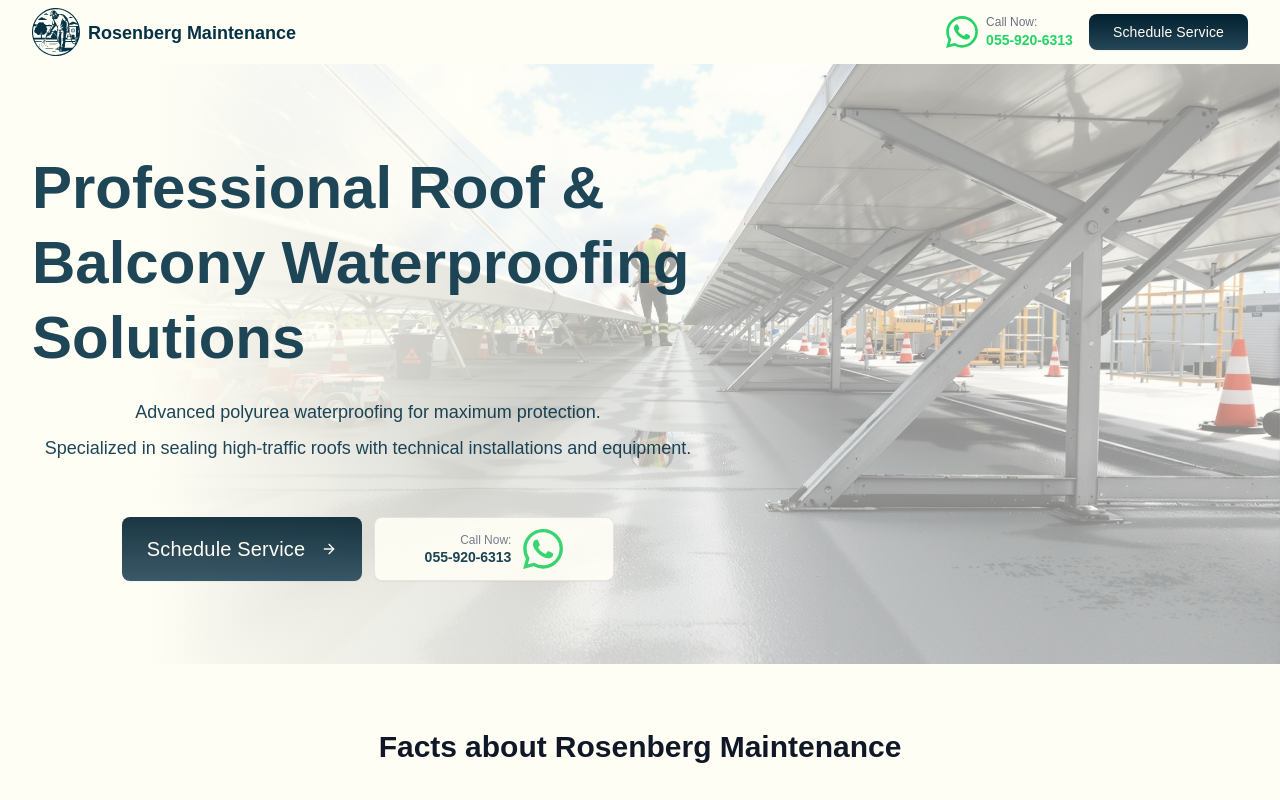
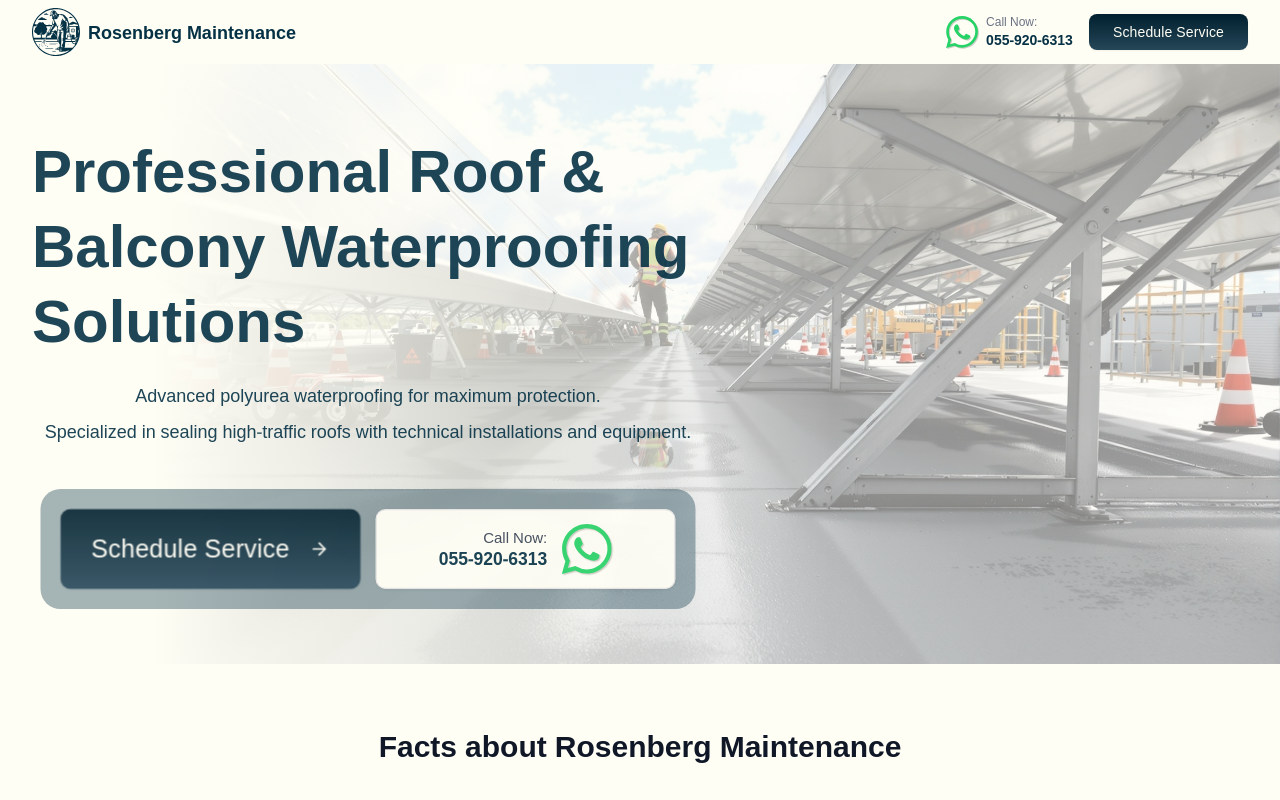
Before and after one commit to ilyaizen/rosenberg-maintenance-next, a Next.js app: page /en in a window 1280 px wide. Shown: the top 800 px of the page. Built offline with nearby package versions, Linux system fonts and the light colour scheme.

Commit message:
Improve hero, header, and facts UI styling

```diff
--- a/src/components/Facts.tsx
+++ b/src/components/Facts.tsx
@@ -48,17 +48,20 @@
 
                 {/* Large, faint icon overlay (under gradients) */}
                 <div className="absolute inset-0 z-0" aria-hidden="true">
-                  <Icon className="pointer-events-none absolute top-10 right-10 translate-x-1/2 -translate-y-1/2 origin-top-right h-20 w-20 text-white transition-transform duration-500 ease-out group-hover:scale-125" />
+                  <Icon className="pointer-events-none absolute top-20 right-20 h-40 w-40 origin-top-right translate-x-1/2 -translate-y-1/2 text-white opacity-40 transition-transform duration-500 ease-out group-hover:scale-125" />
                 </div>
 
                 {/* Overlays for readability (above icon) */}
                 <div className="absolute inset-0 z-10 bg-black/20" aria-hidden="true" />
-                <div className="absolute inset-x-0 bottom-0 z-10 h-2/3 bg-gradient-to-t from-black/70 via-black/40 to-transparent" aria-hidden="true" />
+                <div
+                  className="absolute inset-x-0 bottom-0 z-10 h-2/3 bg-gradient-to-t from-black/70 via-black/40 to-transparent"
+                  aria-hidden="true"
+                />
 
                 {/* Content at the bottom */}
                 <div className="absolute inset-x-0 bottom-0 z-20 p-5 text-white">
                   <div className="min-w-0">
-                    <h3 className="text-xl font-bold leading-tight drop-shadow-sm md:text-2xl">{fact.title}</h3>
+                    <h3 className="text-xl leading-tight font-bold drop-shadow-sm md:text-2xl">{fact.title}</h3>
                     <p className="mt-1 text-xs leading-snug text-white/85 md:text-sm">{fact.description}</p>
                   </div>
                 </div>
--- a/src/components/Header.tsx
+++ b/src/components/Header.tsx
@@ -33,10 +33,10 @@
           {/* use gap instead of space-x-* so it works in RTL */}
           <div className="flex items-center gap-4">
             <div className="flex items-center gap-2">
-              <Image src="/whatsapp.svg" alt="WhatsApp" width={32} height={32} className="h-8 w-8" />
+              <Image src="/whatsapp.svg" style={{ filter: "drop-shadow(1px 1px 0 rgba(0, 0, 0, 0.2))" }} alt="WhatsApp" width={32} height={32} className="h-8 w-8" />
               <div className="hidden leading-0 sm:block">
                 <div className="text-xs text-gray-500">{t("header.callNow")}:</div>
-                <a href={`tel:${PHONE_TEL}`} className="text-sm font-semibold text-[#25D366]">
+                <a href={`tel:${PHONE_TEL}`} className="text-sm font-black">
                   <span className="force-ltr inline-block">{PHONE_DISPLAY}</span>
                 </a>
               </div>
--- a/src/components/Hero.tsx
+++ b/src/components/Hero.tsx
@@ -98,10 +98,10 @@
           <h1 className="mb-6 text-4xl leading-tight font-black md:text-5xl lg:text-6xl">{t("hero.title")}</h1>
           <div className="flex flex-col items-center text-center">
             <div className="mb-8 space-y-2">
-            <p className="text-lg">{t("hero.p1")}</p>
-            <p className="text-lg">{t("hero.p2")}</p>
+              <p className="text-lg font-medium">{t("hero.p1")}</p>
+              <p className="text-lg font-medium">{t("hero.p2")}</p>
             </div>
-          <div className="mt-6 flex gap-3">
+            <div className="bg-primary/40 mt-6 flex scale-125 gap-3 rounded-2xl p-4">
               <Button size="lg" className="cta-btn cta-lg h-16 w-60 text-xl hover:opacity-90">
                 {t("hero.cta")}
                 <ArrowRight
@@ -115,12 +115,11 @@
                   aria-label={`${t("header.callNow")}: ${PHONE_DISPLAY}`}
                   className="flex w-60 items-center justify-center gap-3"
                 >
-
-                <span className="flex min-w-0 flex-col leading-tight text-end">
-                  <span className="text-xs text-gray-500">{t("header.callNow")}:</span>
-                  <span className="force-ltr inline-block font-semibold">{PHONE_DISPLAY}</span>
+                  <span className="flex min-w-0 flex-col text-end leading-tight">
+                    <span className="text-xs text-gray-700">{t("header.callNow")}:</span>
+                    <span className="force-ltr inline-block font-black">{PHONE_DISPLAY}</span>
                   </span>
-                                <Image src="/whatsapp.svg" alt="WhatsApp" width={40} height={40} className="h-10 w-10" />
+                  <Image src="/whatsapp.svg" style={{ filter: "drop-shadow(1px 1px 0 rgba(0, 0, 0, 0.2))" }} alt="WhatsApp" width={40} height={40} className="h-10 w-10" />
                 </a>
               </Button>
             </div>
```
Lines whose indentation alone changed are shown as unchanged.
